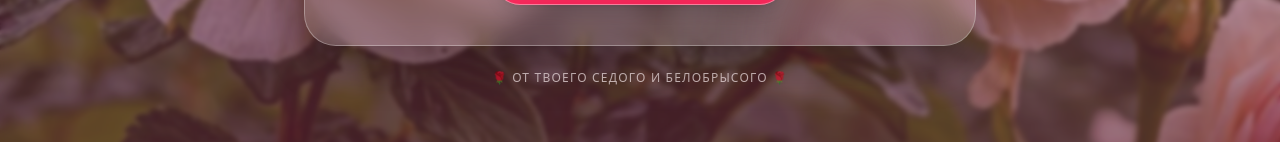
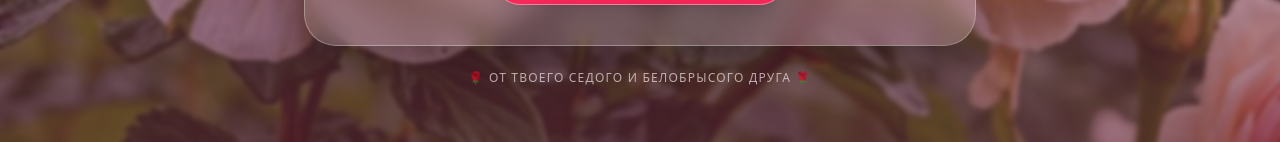
Before and after one commit to GodBless133/izvini-barashka, a Next.js app: page / in a window 1280 px wide. Shown: the part 810-952 px from the top of the page. Built offline with nearby package versions, Linux system fonts and the light colour scheme.

Commit message:
Подпись: добавить 'друга' в конец

```diff
--- a/src/app/page.tsx
+++ b/src/app/page.tsx
@@ -165,7 +165,7 @@ export default function Home() {
             transition={{ delay: 1, duration: 0.8 }}
             className="mt-6 text-center text-xs tracking-widest text-rose-50/70 uppercase"
           >
-            🌹 от твоего седого и белобрысого 🌹
+            🌹 от твоего седого и белобрысого друга 🌹
           </motion.p>
         </motion.div>
       </section>
```
